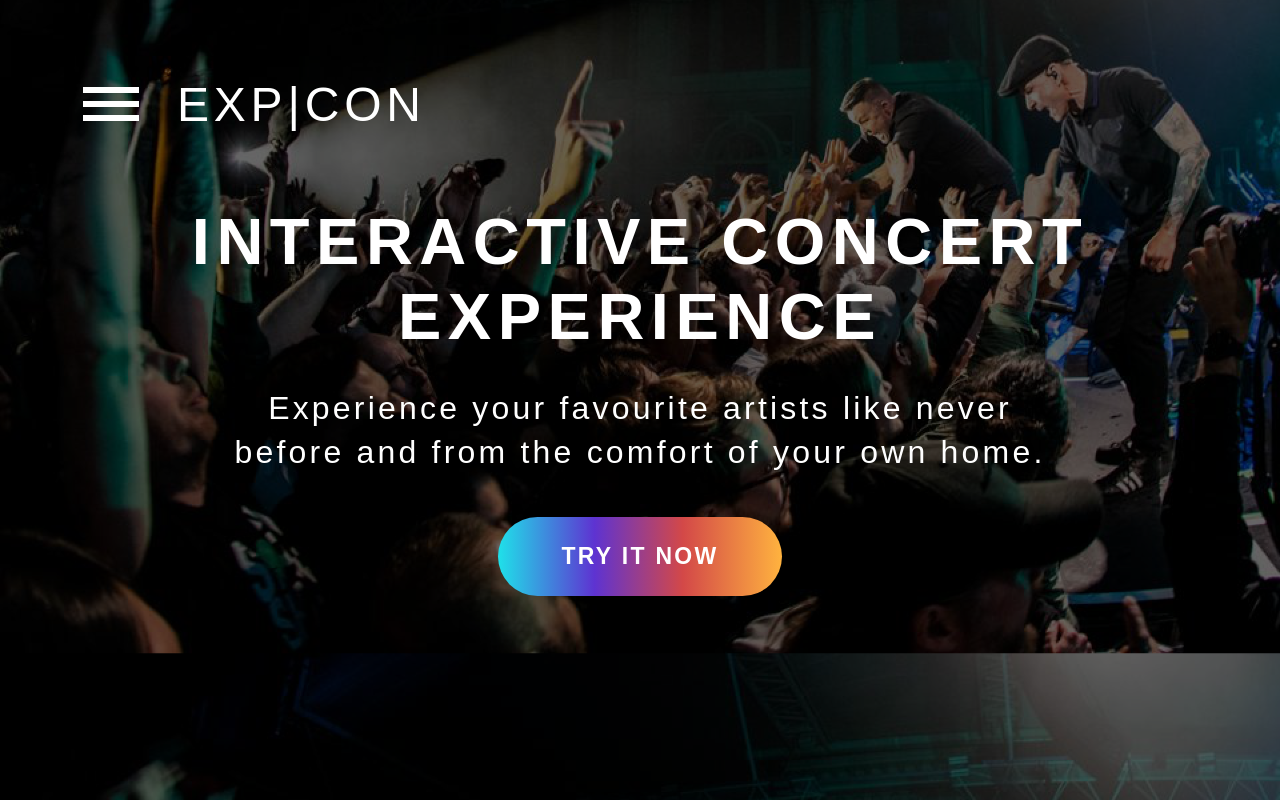
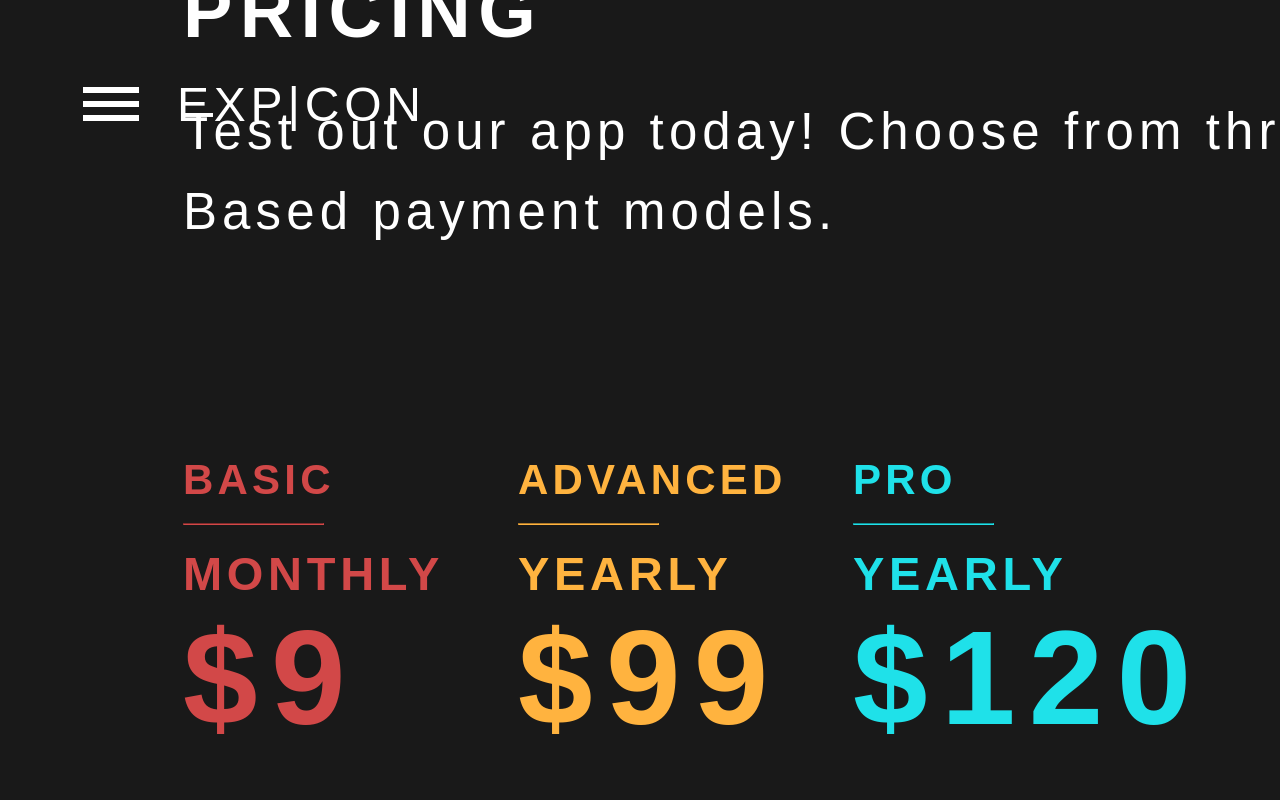
Before and after one commit to ameer-ahmad/exp-con, a React (Create React App) app: page / in a window 1280 px wide. Built offline with nearby package versions, Linux system fonts and the light colour scheme.

Commit message:
created the pricing page

```diff
--- a/src/App.js
+++ b/src/App.js
@@ -1,9 +1,10 @@
 import Landing from './components/Landing';
+import PricingPage from './components/PricingPage';
 
 function App() {
   return (
     <div className="App">
-      <Landing/>
+      <PricingPage/>
     </div>
   );
 }
--- a/src/components/Footer.js
+++ b/src/components/Footer.js
@@ -7,7 +7,7 @@ const Footer = () => {
                 <i class="fas fa-envelope"></i>
                 <p>support@experienceconcerts.co</p>
             </div>
-            <h4>EXP|CON</h4>
+            <h6>EXP|CON</h6>
             <small>2019 © All Rights Reserved | Speer Technologies Incorporated</small>
         </footer>
     )
--- /dev/null
+++ b/src/components/Pricing.js
@@ -0,0 +1,59 @@
+import React from 'react';
+
+const Pricing = () => {
+    return (
+        <div className="pricing">
+            <h2>PRICING</h2>
+            <h3>Test out our app today! Choose from three subscription Based payment models.</h3>
+            <div className="priceContainer">
+                <div className="price">
+                    <h4 className="plan">BASIC</h4>
+                    <hr/>
+                    <h4 className="periodic">MONTHLY</h4>
+                    <h4 className="cost">$9</h4>
+                    <ul>
+                        <li>Very good</li>
+                        <li>Amazing</li>
+                        <li>Perfect job</li>
+                        <li>Love this</li>
+                        <li>It's so good</li>
+                        <li>Features</li>
+                    </ul>
+                    <button>SELECT</button>
+                </div>
+                <div className="price">
+                    <h4 className="plan">ADVANCED</h4>
+                    <hr/>
+                    <h4 className="periodic">YEARLY</h4>
+                    <h4 className="cost">$99</h4>
+                    <ul>
+                        <li>Very very good</li>
+                        <li>Even Amazing</li>
+                        <li>Perfect job</li>
+                        <li>Love this more</li>
+                        <li>It's so so good</li>
+                        <li>More Features</li>
+                    </ul>
+                    <button>SELECT</button>
+                </div>
+                <div className="price">
+                    <h4 className="plan">PRO</h4>
+                    <hr/>
+                    <h4 className="periodic">YEARLY</h4>
+                    <h4 className="cost">$120</h4>
+                    <ul>
+                        <li>Very very good</li>
+                        <li>Even more</li>
+                        <li>Perfect job</li>
+                        <li>Love this more</li>
+                        <li>It's so so good</li>
+                        <li>More Features</li>
+                    </ul>
+                    <button>SELECT</button>
+                </div>
+            </div>
+        </div>
+    )
+}
+
+export default Pricing;
--- /dev/null
+++ b/src/components/PricingPage.js
@@ -0,0 +1,18 @@
+import React from 'react';
+import Pricing from './Pricing';
+import Perks from './Perks';
+import Footer from './Footer';
+import Nav from './Nav';
+
+const PricingPage = () => {
+    return (
+        <div className="pricingPage">
+            <Nav/>
+            <Pricing/>
+            <Perks/>
+            <Footer/>
+        </div>
+    )
+}
+
+export default PricingPage;
--- a/src/index.css
+++ b/src/index.css
@@ -23,11 +23,12 @@ header {
   padding-top: 7.6rem;
   display: flex;
   align-items: center;
-  margin-left: 8.3rem;
+  padding-left: 8.3rem;
   position: fixed;
   top: 0;
   z-index: 100;
   color: white;
+  width: 100%;
 }
 
 .menu-btn {
@@ -404,7 +405,7 @@ footer {
 
 .email {
   margin-left: 13.9rem;
-  padding-top: 18.9rem;
+  padding-top: 14.9rem;
   display: flex;
   color: white;
   align-items: center;
@@ -420,7 +421,7 @@ footer {
   letter-spacing: 0.35rem;
 }
 
-footer h4 {
+footer h6 {
   text-align: center;
   font-size: 4.8rem;
   color: white;
@@ -441,13 +442,173 @@ footer small {
 
 /* Scroll Animations */
 
-.landing {
+.landing, .pricingPage {
   scroll-snap-type: y mandatory;
   overflow-y: scroll;
   height: 100vh;
   overflow-x: hidden;
 }
 
-.hero, .redSection, .yellowSection, .perks, .reviews, .purchase {
+.hero, .redSection, .yellowSection, .perks, .reviews, .purchase, .pricing {
   scroll-snap-align: start;
 }
+
+footer {
+  scroll-snap-align: end;
+}
+
+/* Pricing Page Styles */
+
+.pricing {
+  height: 200vh;
+  width: 100vw;
+  background-color: #191919;
+  display: flex;
+  flex-direction: column;
+  justify-content: center;
+  padding-left: 18.3rem;
+}
+
+.pricing h2 {
+  font-size: 7.4rem;
+  letter-spacing: 0.74rem;
+  color: white;
+  margin-bottom: 3.8rem;
+}
+
+.pricing h3 {
+  font-size: 5.1rem;
+  line-height: 8rem;
+  letter-spacing: 0.51rem;
+  color: white;
+  width: 155rem;
+  font-weight: normal;
+  margin-bottom: 20.4rem;
+}
+
+.priceContainer {
+  display: flex;
+  justify-content: space-between;
+  padding-right: 12.7rem;
+
+}
+
+.price {
+  width: 43rem;
+}
+
+.pricing hr {
+  width: 14.1rem;
+}
+
+.plan {
+  font-size: 4.2rem;
+  letter-spacing: 0.42rem;
+  margin-bottom: 1.95rem;
+}
+
+.periodic {
+  font-size: 4.7rem;
+  letter-spacing: 0.47rem;
+  margin-top: 2.05rem;
+}
+
+.cost {
+  font-size: 13.4rem;
+  letter-spacing: 1.34rem;
+  margin-bottom: 4.2rem;
+}
+
+.pricing li {
+  font-size: 4.7rem;
+  letter-spacing: 0.47rem;
+  line-height: 6.4rem;
+  margin-left: 4rem;
+  color: white;
+  position: relative;
+}
+
+.pricing button {
+  width: 33.5rem;
+  height: 8.4rem;
+  border: none;
+  border-radius: 7.9rem;
+  margin-top: 3.8rem;
+  font-size: 2.4rem;
+  letter-spacing: 0.24rem;
+  font-weight: bold;
+  color: white;
+}
+
+.price:first-of-type h4 {
+  color: #D24848;
+}
+
+.price:nth-of-type(2) h4 {
+  color: #FFB33F;
+}
+
+.price:last-of-type h4 {
+  color: #1FE1E9;
+}
+
+.price:first-of-type hr {
+  border-color: #D24848;
+}
+
+.price:nth-of-type(2) hr {
+  border-color: #FFB33F;
+}
+
+.price:last-of-type hr {
+  border-color: #1FE1E9;
+}
+
+.price:first-of-type button {
+  background-color: #D24848;
+}
+
+.price:nth-of-type(2) button {
+  background-color: #FFB33F;
+}
+
+.price:last-of-type button {
+  background-color: #1FE1E9;
+}
+
+.price ul {
+  list-style: none;
+  padding: 0 0 0 1em;
+  margin: 0 0 1em 0;
+}
+
+.price li::before {
+  content: "\f001";
+  font-family: "Font Awesome 5 Free";
+  font-weight: 900;
+  display: inline-block;
+  font-size: 3rem;
+  left: -1.5em;
+  position: absolute;
+}
+
+.pricingPage .perks {
+  height: 100vh;
+  background-color: #D34848;
+}
+
+.pricingPage .perks button {
+  display: none;
+}
+
+.pricingPage .perk {
+  color: white;
+}
+
+.pricingPage .perk hr {
+  border-color: white;
+}
+
+.pricingPage .perk p {
+  color: #0B0B0B;
+}
```
